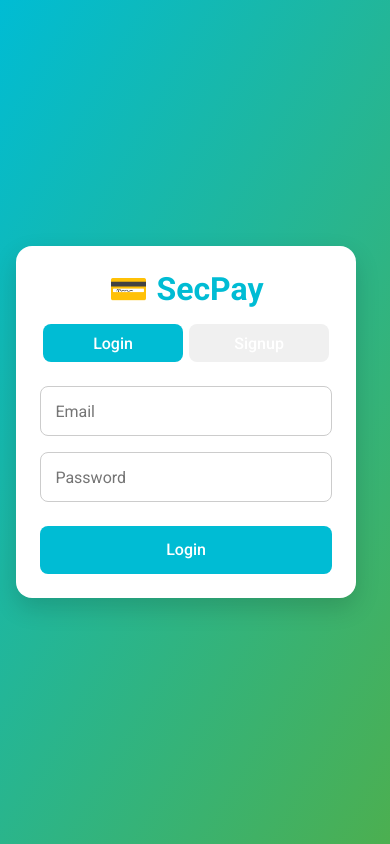
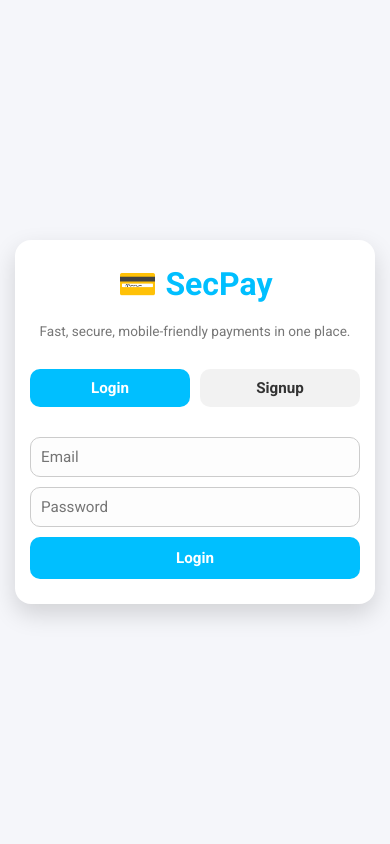
Before and after one commit to mintujaat/pay, a plain HTML site: page index.html in a window 390 px wide. Drawn offline with Linux system fonts and the light colour scheme; no server answers.

Commit message:
Enhance index.html with responsive design features
Added viewport meta tag and improved styles for better responsiveness and user experience.

```diff
--- a/index.html
+++ b/index.html
@@ -3,25 +3,178 @@
 <head>
   <meta charset="UTF-8">
   <title>SecPay — Auth</title>
-  <link rel="stylesheet" href="style.css">
+  <meta name="viewport" content="width=device-width, initial-scale=1.0">
   <link href="https://fonts.googleapis.com/css2?family=Roboto:wght@400;500;700&display=swap" rel="stylesheet">
+  <style>
+    :root {
+      --accent: #00bfff;
+      --bg: #f5f6fa;
+      --card: #ffffff;
+      --text: #333;
+      --muted: #777;
+      --success: #00c851;
+      --danger: #ff4444;
+    }
+
+    * { margin:0; padding:0; box-sizing:border-box; font-family: 'Roboto', sans-serif; }
+
+    body {
+      background: var(--bg);
+      color: var(--text);
+      display: flex;
+      justify-content: center;
+      align-items: center;
+      height: 100vh;
+      overflow: hidden;
+    }
+
+    .auth-container {
+      width: 100%;
+      max-width: 400px;
+      padding: 15px;
+    }
+
+    .card {
+      background: var(--card);
+      border-radius: 16px;
+      padding: 30px 20px;
+      box-shadow: 0 10px 25px rgba(0,0,0,0.15);
+      display: flex;
+      flex-direction: column;
+      gap: 15px;
+      position: relative;
+    }
+
+    h1 {
+      color: var(--accent);
+      text-align: center;
+      margin-bottom: 5px;
+    }
+
+    p.app-desc {
+      text-align: center;
+      font-size: 0.95rem;
+      color: var(--muted);
+      margin-bottom: 15px;
+    }
+
+    .tabs {
+      display: flex;
+      gap: 10px;
+      margin-bottom: 15px;
+    }
+
+    .tabs button {
+      flex: 1;
+      padding: 10px;
+      border-radius: 10px;
+      border: none;
+      cursor: pointer;
+      background: rgba(0,0,0,0.05);
+      color: var(--text);
+      font-weight: 600;
+      transition: 0.2s;
+    }
+
+    .tabs button.active { background: var(--accent); color: white; }
+
+    form {
+      display: none;
+      flex-direction: column;
+      gap: 10px;
+    }
+
+    form.active { display: flex; }
+
+    input {
+      width: 100%;
+      padding: 12px;
+      border-radius: 10px;
+      border: 1px solid #ccc;
+      outline: none;
+      font-size: 1rem;
+      color: var(--text);
+      background: #fdfdfd;
+    }
+
+    input:focus { border-color: var(--accent); }
+
+    button[type="submit"] {
+      background: var(--accent);
+      color: white;
+      border: none;
+      padding: 12px;
+      border-radius: 10px;
+      cursor: pointer;
+      font-weight: 600;
+      position: relative;
+      overflow: hidden;
+      transition: 0.2s;
+    }
+
+    button[type="submit"]:hover { background: #0099cc; }
+
+    /* Loading spinner */
+    button.loading::after {
+      content: "";
+      position: absolute;
+      top: 50%;
+      left: 50%;
+      width: 20px;
+      height: 20px;
+      border: 2px solid white;
+      border-top: 2px solid transparent;
+      border-radius: 50%;
+      transform: translate(-50%, -50%);
+      animation: spin 1s linear infinite;
+    }
+
+    button.loading { pointer-events: none; opacity: 0.7; }
+
+    @keyframes spin {
+      0% { transform: translate(-50%, -50%) rotate(0deg); }
+      100% { transform: translate(-50%, -50%) rotate(360deg); }
+    }
+
+    .feedback {
+      position: fixed;
+      bottom: 30px;
+      left: 50%;
+      transform: translateX(-50%);
+      background: rgba(0,0,0,0.85);
+      color: var(--success);
+      padding: 12px 20px;
+      border-radius: 8px;
+      display: none;
+      align-items: center;
+      gap: 10px;
+      font-weight: 500;
+    }
+
+    .feedback.show { display: flex; }
+
+    @media(max-width: 450px) {
+      .card { padding: 25px 15px; }
+      input, button { font-size: 0.95rem; padding: 10px; }
+      p.app-desc { font-size: 0.85rem; }
+    }
+  </style>
 </head>
 <body>
   <div class="auth-container">
     <div class="card">
       <h1>💳 SecPay</h1>
+      <p class="app-desc">Fast, secure, mobile-friendly payments in one place.</p>
 
-      <!-- Tab buttons -->
       <div class="tabs">
         <button id="loginTab" class="active">Login</button>
         <button id="signupTab">Signup</button>
       </div>
 
-      <!-- Forms -->
       <form id="loginForm" class="active">
         <input id="loginEmail" type="email" placeholder="Email" required>
         <input id="loginPassword" type="password" placeholder="Password" required>
-        <button type="submit">Login</button>
+        <button type="submit" id="loginBtn">Login</button>
       </form>
 
       <form id="signupForm">
@@ -29,22 +182,29 @@
         <input id="mobile" placeholder="Mobile Number" required>
         <input id="email" type="email" placeholder="Email" required>
         <input id="password" type="password" placeholder="Password" required>
-        <button type="submit">Signup</button>
+        <button type="submit" id="signupBtn">Signup</button>
       </form>
     </div>
 
     <div class="feedback" id="feedback">
       <span id="feedback-icon">✔️</span>
-      <p id="feedback-text">Register Successful</p>
+      <p id="feedback-text">Operation Successful</p>
     </div>
   </div>
 
   <script type="module" src="auth.js"></script>
   <script>
+    // Login button loading effect
+    const loginForm = document.getElementById("loginForm");
+    const loginBtn = document.getElementById("loginBtn");
+
+    loginForm.addEventListener("submit", () => {
+      loginBtn.classList.add("loading");
+    });
+
     // Tab switch logic
     const loginTab = document.getElementById("loginTab");
     const signupTab = document.getElementById("signupTab");
-    const loginForm = document.getElementById("loginForm");
     const signupForm = document.getElementById("signupForm");
 
     loginTab.addEventListener("click", () => {
```
